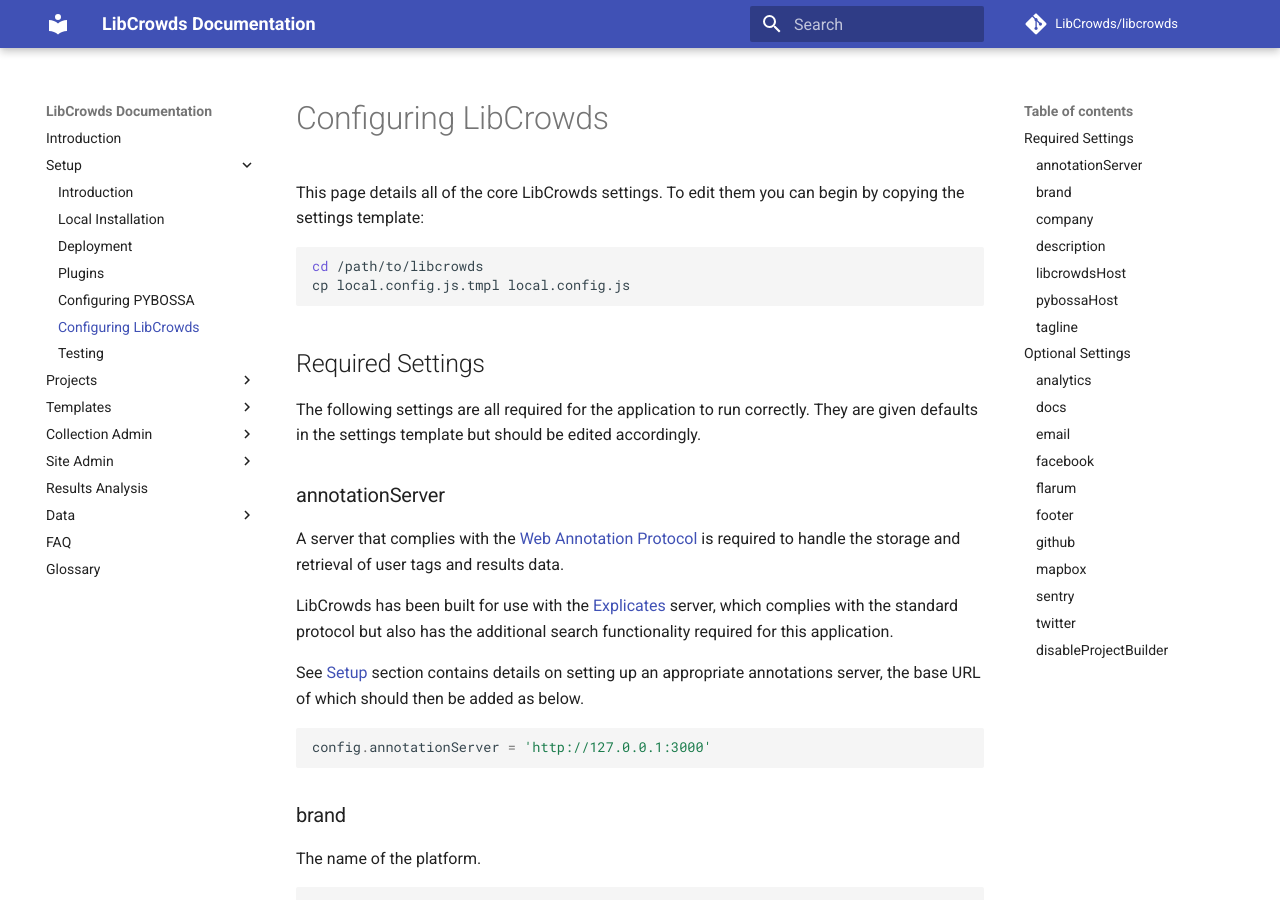
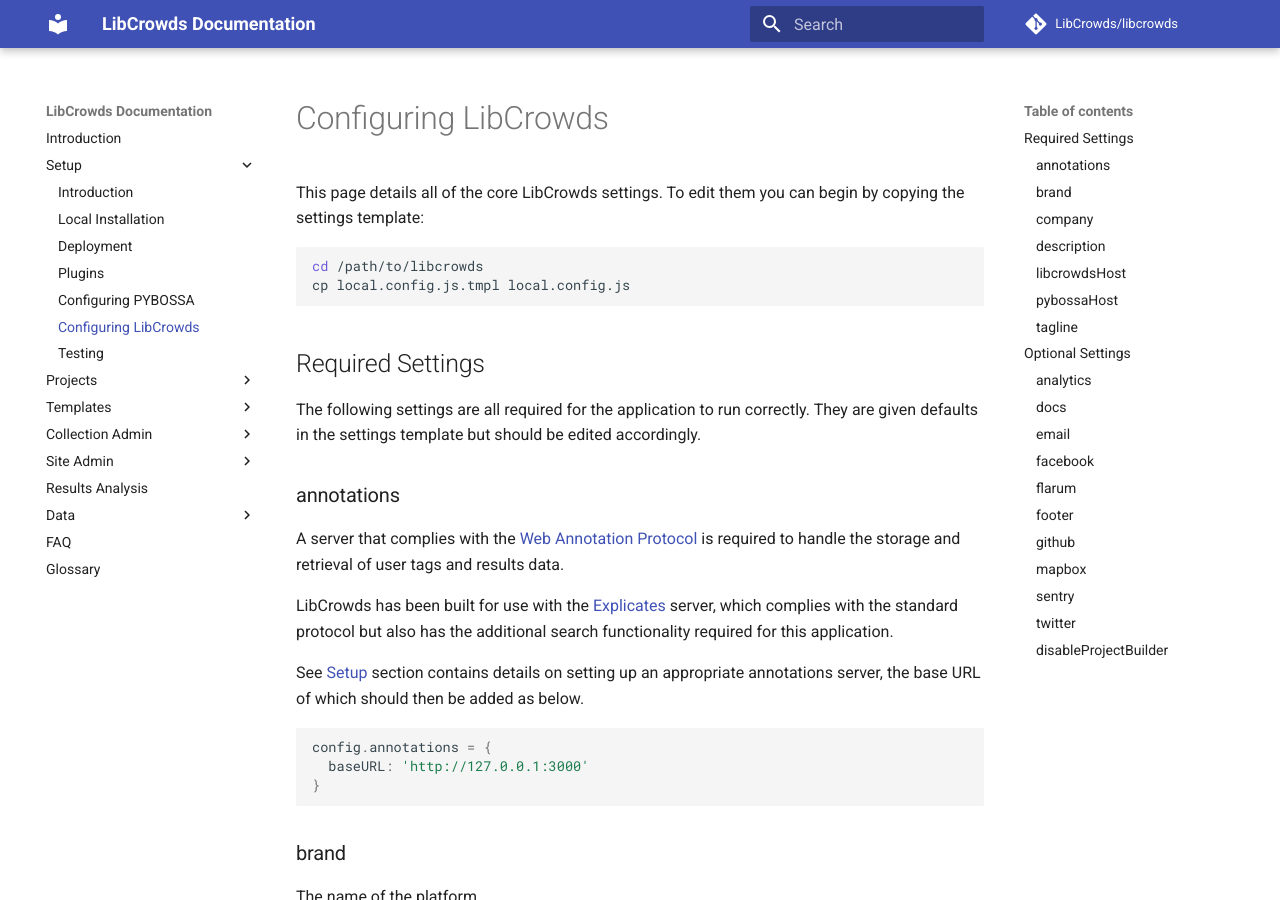
Before and after one commit to LibCrowds/docs, an MkDocs documentation site: the page built from docs/setup/configuring-libcrowds.md, in a window 1280 px wide and 900 px high. Built offline with MkDocs 1.6.1 and Material for MkDocs 9.7.7, drawn with Linux system fonts in a browser that asks for light colours; comment, search, counter and statistics services are not loaded; old or Windows-style settings are respelled for this version of MkDocs.

Commit message:
Update annotaiton server config

````diff
--- a/docs/setup/configuring-libcrowds.md
+++ b/docs/setup/configuring-libcrowds.md
@@ -12,7 +12,7 @@
 They are given defaults in the settings template but should be edited
 accordingly.
 
-### annotationServer
+### annotations
 
 A server that complies with the
 [Web Annotation Protocol](https://www.w3.org/TR/annotation-protocol) is
@@ -28,7 +28,9 @@
 below.
 
 ```js
-config.annotationServer = 'http://127.0.0.1:3000'
+config.annotations = {
+  baseURL: 'http://127.0.0.1:3000'
+}
 ```
 
 ### brand
````
